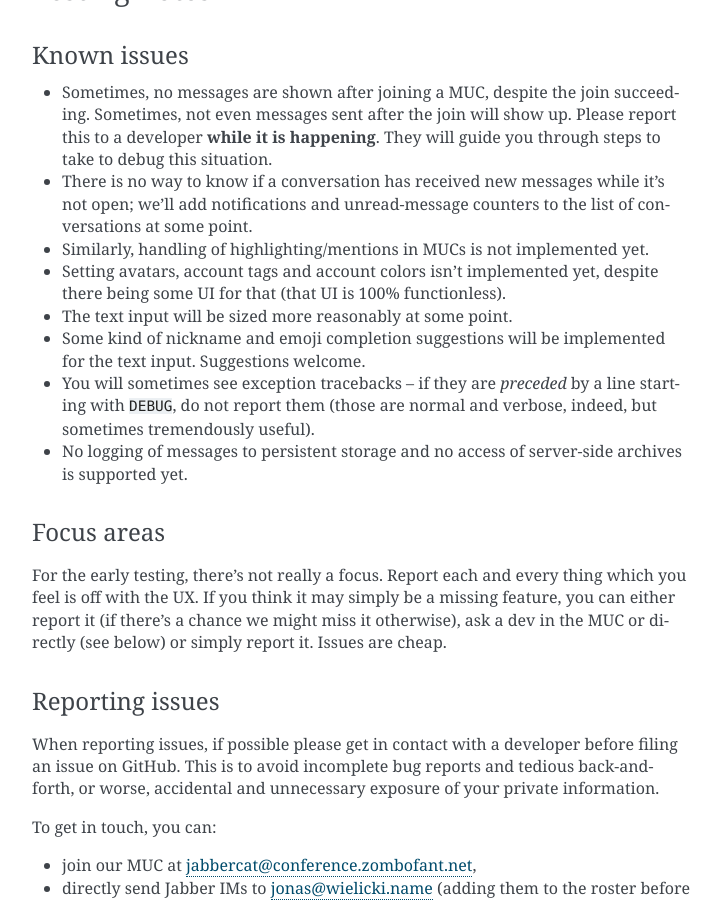
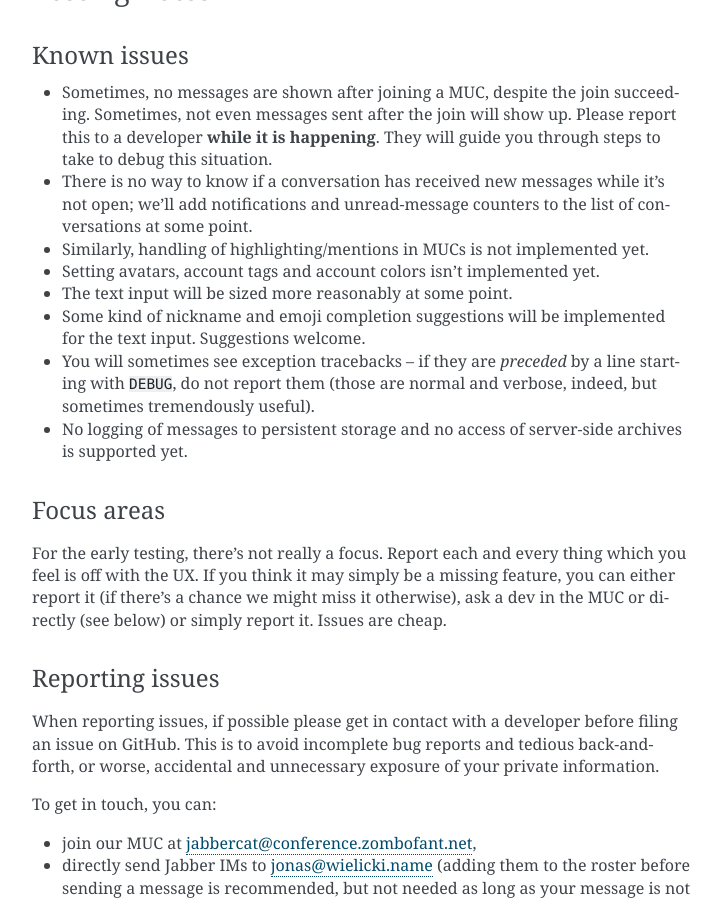
Before and after one commit to jabbercat/jabbercat, a Sphinx documentation site: the page built from docs/testing/index.rst, in a window 1280 px wide and 900 px high, scrolled down 4343 px. Shown: the whole window, without its empty margins (388-1109 px from the left). Built offline with Sphinx 7.4.7, drawn with Linux system fonts in a browser that asks for light colours.

Commit message:
Remove dysfunctional UI in Add Account wizard
Fixes #62.

```diff
--- a/docs/testing/index.rst
+++ b/docs/testing/index.rst
@@ -234,8 +234,7 @@ Known issues
 
 * Similarly, handling of highlighting/mentions in MUCs is not implemented yet.
 
-* Setting avatars, account tags and account colors isn’t implemented yet,
-  despite there being some UI for that (that UI is 100% functionless).
+* Setting avatars, account tags and account colors isn’t implemented yet.
 
 * The text input will be sized more reasonably at some point.
 
```
Also changed, not shown: 1 other file.
